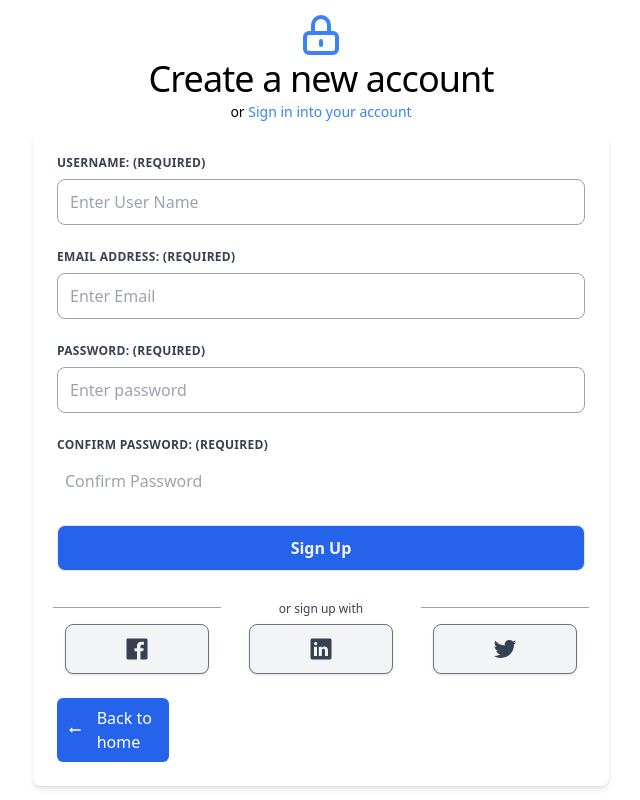
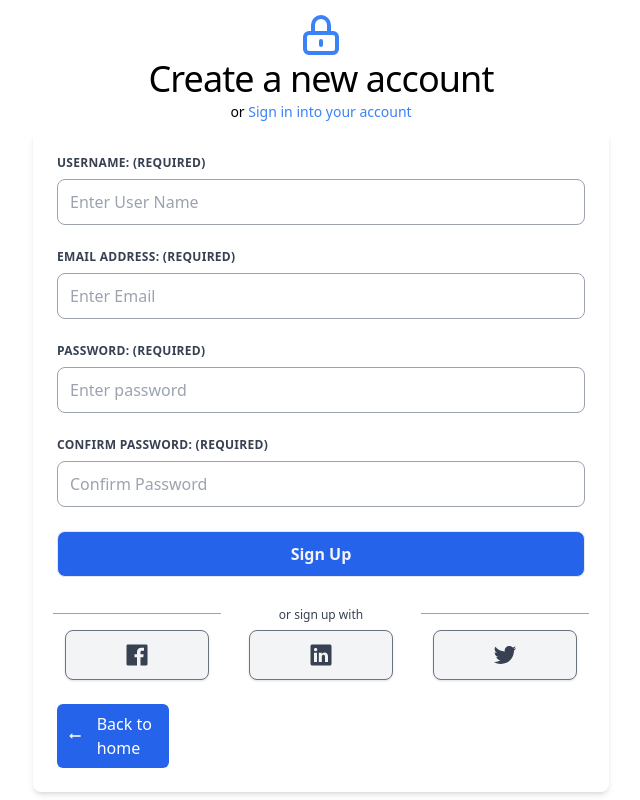
Before and after one commit to Nsebo/js-2-ca-nsebo, a website built with Vite: page signup.html in a window 1280 px wide. Shown: the part 885-1685 px from the top of the page, without its empty margins (319-959 px from the left). Built offline with nearby package versions, Linux system fonts and the light colour scheme.

Commit message:
more update  to the signup page

```diff
--- a/js/signUp.js
+++ b/js/signUp.js
@@ -66,6 +66,9 @@ form.addEventListener('submit', function (event) {
   }
 
 
+  let isValidPasswordMatch = false;
+ isValidPasswordMatch = validatePassword()
+
  console.log(isUserName)
   console.log(isEmail)
   console.log(isValidEmail)
--- a/js/utils/validation.js
+++ b/js/utils/validation.js
@@ -9,8 +9,6 @@ function validateEmail(email){
 }
 
 function validatePassword(password, confirmPassword) {
-    console.log(password)
-    console.log(confirmPassword)
     if (!password) {
         return false;
     }
--- a/signup.html
+++ b/signup.html
@@ -97,9 +97,8 @@
 
       <div class="w-full md:w-full px-3 mb-6">
         <label class="block uppercase tracking-wide text-gray-700 text-xs font-bold mb-2" for='confirmPassword' > Confirm Password: (Required)</label>
-        <input
-                id="confirm_password"
-                class="p-2 rounded-md"
+        <input id="confirm_password"
+               class="appearance-none block w-full bg-white text-gray-900 font-medium border border-gray-400 rounded-lg py-3 px-3 leading-tight focus:outline-none"
                 name="password"
                 type="password"
                 placeholder="Confirm Password"
```
